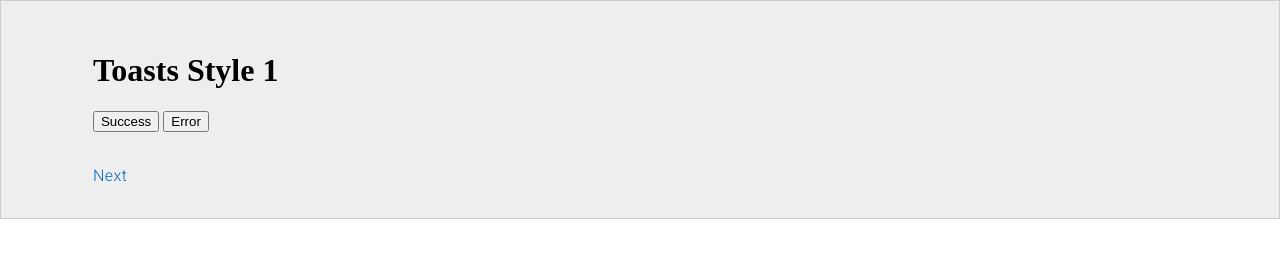
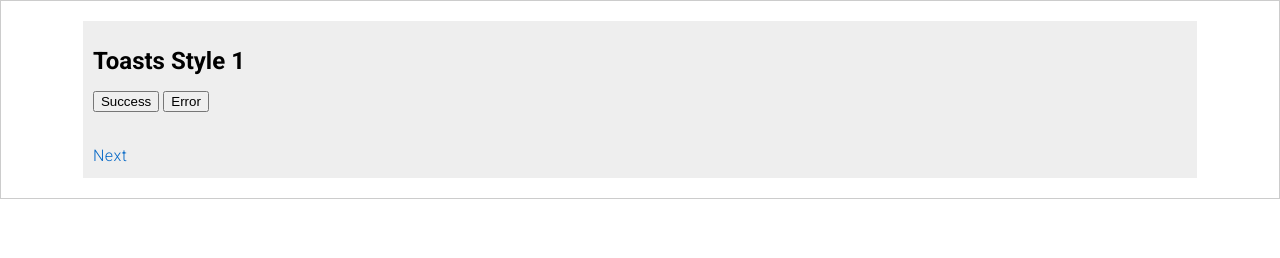
Before and after one commit to vaibhav291193/merc-toasts-mobile, a plain HTML site: page index.html in a window 1280 px wide. Drawn offline with Linux system fonts and the light colour scheme.

Commit message:
correcting typos in index.html

```diff
--- a/index.html
+++ b/index.html
@@ -4,7 +4,7 @@
 <head>
     <META http-equiv="Content-Type" content="text/html; charset=UTF-8">
     <link rel="stylesheet" type="text/css" href="links.css">
-<lin<link rel="stylesheet" type="text/css" href="css/notifications.css">
+<link rel="stylesheet" type="text/css" href="css/notifications.css">
     <meta name="viewport" content="width=device-width, initial-scale=1.0, maximum-scale=1.0">
     <title>Toasts Style 1</title>
 </head>
```
